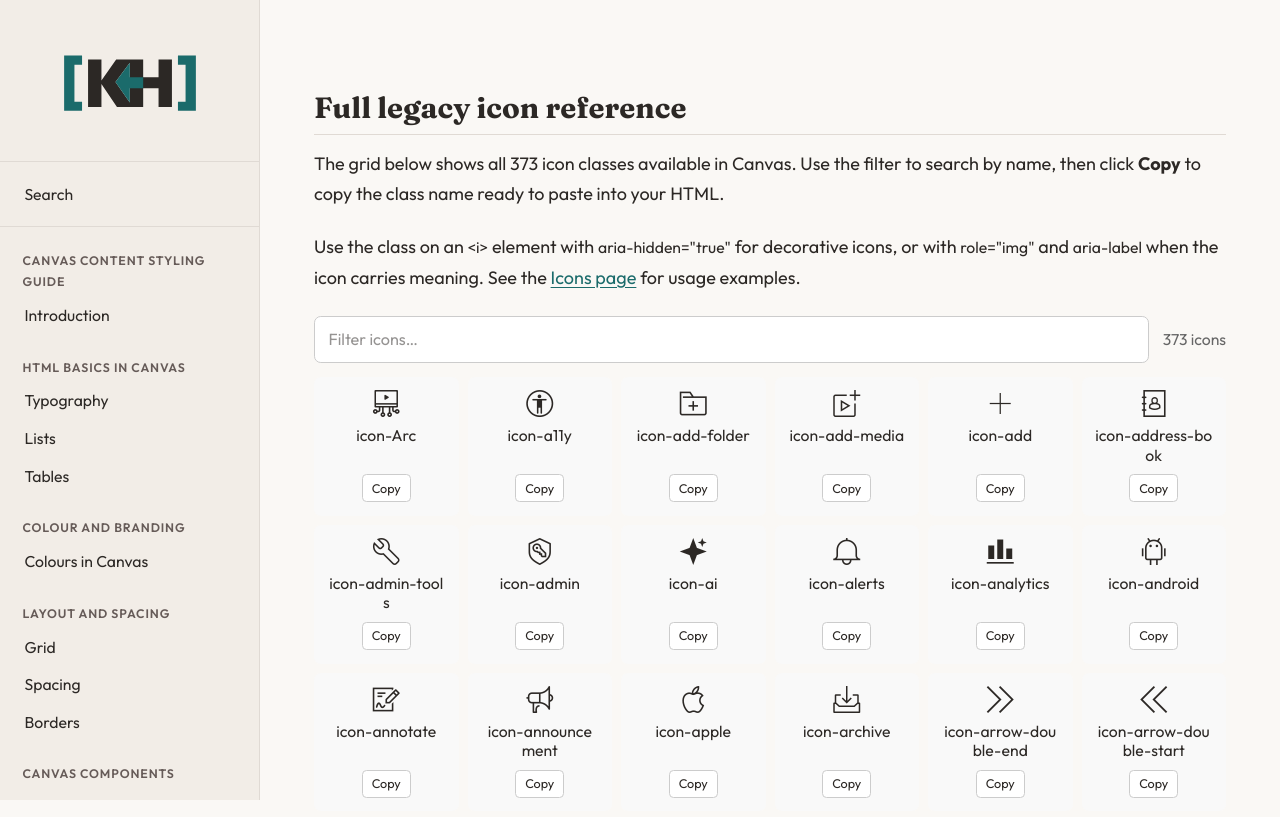
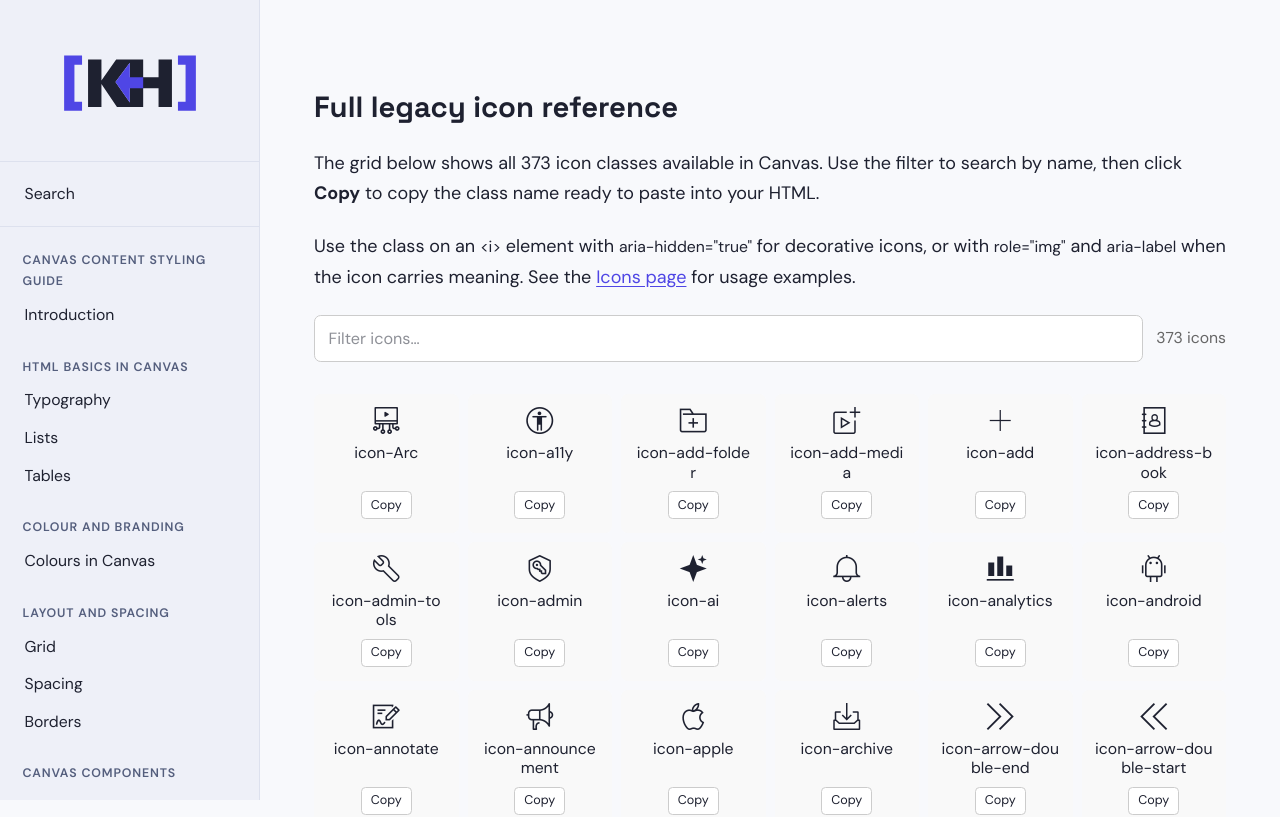
Before and after one commit to Karl-Horning/canvas, a Next.js app: page /full-legacy-icons-reference in a window 1280 px wide. Shown: the top 817 px of the page. Built offline with nearby package versions, Linux system fonts and the light colour scheme.

Commit message:
feat: add site colours and fonts

```diff
--- a/app/flash-messages/page.tsx
+++ b/app/flash-messages/page.tsx
@@ -53,7 +53,7 @@
                 still work in current Canvas content.
             </p>
 
-            <div className="ic-flash-info mb-4" role="status">
+            <div className="ic-flash-info mb-4 flex gap-1" role="status">
                 <div className="ic-flash__icon" aria-hidden="true">
                     <i className="icon-info"></i>
                 </div>
@@ -64,7 +64,7 @@
                 </div>
             </div>
 
-            <div className="ic-flash-success mb-4" role="status">
+            <div className="ic-flash-success mb-4 flex gap-1" role="status">
                 <div className="ic-flash__icon" aria-hidden="true">
                     <i className="icon-check"></i>
                 </div>
@@ -75,7 +75,7 @@
                 </div>
             </div>
 
-            <div className="ic-flash-warning mb-4" role="alert">
+            <div className="ic-flash-warning mb-4 flex gap-1" role="alert">
                 <div className="ic-flash__icon" aria-hidden="true">
                     <i className="icon-warning"></i>
                 </div>
--- a/app/globals.css
+++ b/app/globals.css
@@ -10,26 +10,26 @@
     --sidebar-width: 260px;
 
     /* Colours */
-    --bg: #faf8f5;
-    --fg: #2c2825;
-    --accent: #1b6b6b;
-    --accent-hover: #155454;
-    --muted: #6b6360;
-    --border: #e0dad4;
-    --surface: #f2ede7;
-    --nav-label: #665b58;
+    --bg: #f8f9fc;
+    --fg: #1e2130;
+    --accent: #4f46e5;
+    --accent-hover: #4338ca;
+    --muted: #6b7280;
+    --border: #dde1ee;
+    --surface: #eef0f8;
+    --nav-label: #545e7d;
 }
 
 @media (prefers-color-scheme: dark) {
     :root {
-        --bg: #1c1917;
-        --fg: #f5f1eb;
-        --accent: #3d9e9e;
-        --accent-hover: #57baba;
-        --muted: #a09895;
-        --border: #2e2b28;
-        --surface: #221f1d;
-        --nav-label: #9a8f8c;
+        --bg: #13141f;
+        --fg: #e8eaf6;
+        --accent: #818cf8;
+        --accent-hover: #a5b4fc;
+        --muted: #9ca3af;
+        --border: #2a2d3e;
+        --surface: #1a1d2e;
+        --nav-label: #8b91b0;
     }
 }
 /* ============================================================================= */
@@ -58,7 +58,7 @@
 html {
     background-color: var(--bg);
     color: var(--fg);
-    font-family: var(--font-outfit), system-ui, sans-serif;
+    font-family: var(--font-dm-sans), system-ui, sans-serif;
     font-size: 18px;
     line-height: 1.7;
     -webkit-font-smoothing: antialiased;
@@ -81,7 +81,7 @@
     font-size: 0.875rem;
     z-index: 200;
     text-decoration: none;
-    font-family: var(--font-outfit), system-ui, sans-serif;
+    font-family: var(--font-dm-sans), system-ui, sans-serif;
 }
 
 .skip-link:focus {
@@ -168,7 +168,7 @@
     text-transform: uppercase;
     color: var(--nav-label);
     padding: 0.75rem 1.25rem 0.25rem;
-    font-family: var(--font-outfit), system-ui, sans-serif;
+    font-family: var(--font-dm-sans), system-ui, sans-serif;
     margin: 0;
 }
 
@@ -178,7 +178,7 @@
     color: var(--fg);
     text-decoration: none;
     font-size: 0.875rem;
-    font-family: var(--font-outfit), system-ui, sans-serif;
+    font-family: var(--font-dm-sans), system-ui, sans-serif;
     border-left: 2px solid transparent;
     transition:
         color 0.15s,
@@ -210,7 +210,7 @@
     gap: 0.5rem;
     font-size: 0.8125rem;
     color: var(--muted);
-    font-family: var(--font-outfit), system-ui, sans-serif;
+    font-family: var(--font-dm-sans), system-ui, sans-serif;
     margin: 0;
 }
 
@@ -233,10 +233,9 @@
 .content-body h2,
 .content-body h3,
 .content-body h4 {
-    font-family: var(--font-fraunces), Georgia, serif;
+    font-family: var(--font-space-grotesk), Georgia, serif;
     font-weight: 700;
     line-height: 1.2;
-    color: var(--fg);
 }
 
 .content-body code {
@@ -253,7 +252,6 @@
     font-size: 1.625rem;
     margin: 2.5rem 0 0.75rem;
     padding-bottom: 0.5rem;
-    border-bottom: 1px solid var(--border); /* remove this line to drop heading rules */
 }
 
 .content-body h3 {
@@ -338,7 +336,7 @@
 .home-subtitle {
     font-size: 1.125rem;
     color: var(--accent);
-    font-family: var(--font-outfit), system-ui, sans-serif;
+    font-family: var(--font-dm-sans), system-ui, sans-serif;
     font-weight: 500;
     margin: 0.25rem 0 1.25rem;
 }
@@ -357,7 +355,7 @@
     color: var(--fg);
     text-decoration: none;
     font-size: 0.9375rem;
-    font-family: var(--font-outfit), system-ui, sans-serif;
+    font-family: var(--font-dm-sans), system-ui, sans-serif;
     font-weight: 500;
     padding: 0.4rem 0.9rem;
     border: 1px solid var(--border);
@@ -378,7 +376,7 @@
     color: var(--accent);
     text-decoration: none;
     font-weight: 500;
-    font-family: var(--font-outfit), system-ui, sans-serif;
+    font-family: var(--font-dm-sans), system-ui, sans-serif;
     font-size: 0.9375rem;
     margin-top: 0.25rem;
     transition: color 0.15s;
@@ -411,7 +409,7 @@
     width: 100%;
     padding: 0.85rem 1.1rem 0.85rem 2.75rem;
     font-size: 1.125rem;
-    font-family: var(--font-outfit), system-ui, sans-serif;
+    font-family: var(--font-dm-sans), system-ui, sans-serif;
     font-weight: 600;
     color: var(--fg);
     background: var(--surface);
@@ -454,7 +452,7 @@
 }
 
 .search-result-title {
-    font-family: var(--font-fraunces), Georgia, serif;
+    font-family: var(--font-space-grotesk), Georgia, serif;
     font-weight: 700;
     font-size: 1rem;
 }
@@ -462,7 +460,7 @@
 .search-result-description {
     font-size: 0.875rem;
     color: var(--muted);
-    font-family: var(--font-outfit), system-ui, sans-serif;
+    font-family: var(--font-dm-sans), system-ui, sans-serif;
 }
 
 .search-result-link:hover .search-result-description {
@@ -472,7 +470,7 @@
 .search-no-results {
     padding: 1rem 0;
     color: var(--muted);
-    font-family: var(--font-outfit), system-ui, sans-serif;
+    font-family: var(--font-dm-sans), system-ui, sans-serif;
     font-size: 0.9375rem;
 }
 
@@ -559,7 +557,7 @@
 
 .prev-next-direction {
     font-size: 0.75rem;
-    font-family: var(--font-outfit), system-ui, sans-serif;
+    font-family: var(--font-dm-sans), system-ui, sans-serif;
     color: var(--muted);
     letter-spacing: 0.03em;
 }
@@ -570,7 +568,7 @@
 
 .prev-next-label {
     font-size: 0.9375rem;
-    font-family: var(--font-outfit), system-ui, sans-serif;
+    font-family: var(--font-dm-sans), system-ui, sans-serif;
     font-weight: 500;
 }
 
@@ -594,7 +592,7 @@
     letter-spacing: 0.07em;
     text-transform: uppercase;
     color: var(--nav-label);
-    font-family: var(--font-outfit), system-ui, sans-serif;
+    font-family: var(--font-dm-sans), system-ui, sans-serif;
     margin: 0 0 0.35rem;
 }
 
@@ -603,7 +601,7 @@
     color: var(--fg);
     text-decoration: none;
     font-size: 0.875rem;
-    font-family: var(--font-outfit), system-ui, sans-serif;
+    font-family: var(--font-dm-sans), system-ui, sans-serif;
     padding: 0.1rem 0;
     transition: color 0.15s;
 }
@@ -625,7 +623,7 @@
 .footer-copyright {
     font-size: 0.8125rem;
     color: var(--muted);
-    font-family: var(--font-outfit), system-ui, sans-serif;
+    font-family: var(--font-dm-sans), system-ui, sans-serif;
     margin: 0;
 }
 
--- a/app/layout.tsx
+++ b/app/layout.tsx
@@ -1,7 +1,7 @@
 import type { Metadata } from "next";
 // To change fonts: swap the imports below and update the two variable names in
 // the html className and the --font-* custom properties in globals.css.
-import { Fraunces, Outfit } from "next/font/google";
+import { Space_Grotesk, DM_Sans } from "next/font/google";
 import "./globals.css";
 import {
     AUTHOR_NAME,
@@ -13,14 +13,14 @@
 } from "@/lib/config";
 import SiteShell from "@/components/SiteShell";
 
-const fraunces = Fraunces({
-    variable: "--font-fraunces",
+const spaceGrotesk = Space_Grotesk({
+    variable: "--font-space-grotesk",
     subsets: ["latin"],
     display: "swap",
 });
 
-const outfit = Outfit({
-    variable: "--font-outfit",
+const dmSans = DM_Sans({
+    variable: "--font-dm-sans",
     subsets: ["latin"],
     display: "swap",
 });
@@ -93,7 +93,7 @@
     children: React.ReactNode;
 }>) {
     return (
-        <html lang="en" className={`${fraunces.variable} ${outfit.variable}`}>
+        <html lang="en" className={`${spaceGrotesk.variable} ${dmSans.variable}`}>
             <body>
                 <a href="#main-content" className="skip-link">
                     Skip to main content
--- a/components/IconGrid.tsx
+++ b/components/IconGrid.tsx
@@ -51,8 +51,9 @@
 
     return (
         <div>
-            <div className="mb-3 flex gap-3 items-center">
+            <div className="mb-7 flex gap-3 items-center">
                 <input
+                    id="filter"
                     type="search"
                     placeholder="Filter icons…"
                     value={filter}
--- a/components/SearchPage.tsx
+++ b/components/SearchPage.tsx
@@ -36,11 +36,8 @@
     const [query, setQuery] = useState("");
 
     const results = useMemo(
-        () =>
-            query.length > 1
-                ? fuse.search(query).map((r) => r.item)
-                : [],
-        [query]
+        () => (query.length > 1 ? fuse.search(query).map((r) => r.item) : []),
+        [query],
     );
 
     return (
@@ -48,6 +45,7 @@
             <div className="search-input-wrapper">
                 <FaSearch className="search-icon" aria-hidden="true" />
                 <input
+                    id="search"
                     type="search"
                     className="search-input"
                     value={query}
```
